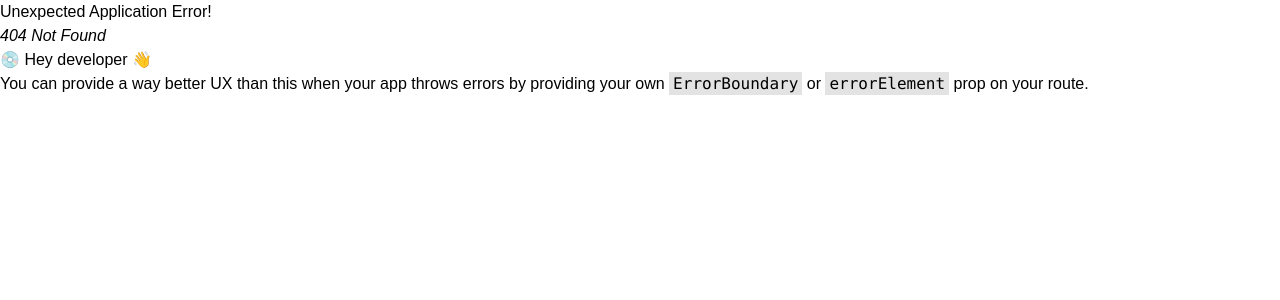
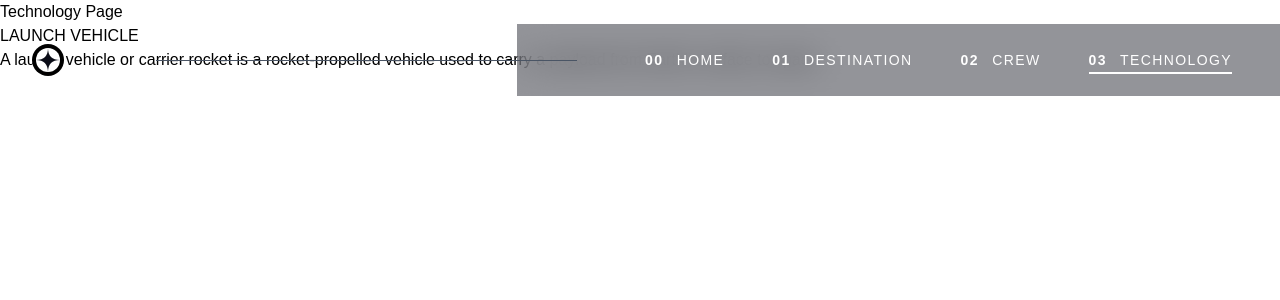
Before and after one commit to Ebrahim-hamada/Space, a React (Vite) app: page /technology in a window 1280 px wide. Before the commit this address had no page. Shown: the top 300 px of the page. Built offline with nearby package versions, Linux system fonts and the light colour scheme.

Commit message:
Commit 1: Create base Technology component structure

```diff
--- a/src/App.css
+++ /dev/null
@@ -1 +0,0 @@
-@import url('https://fonts.googleapis.com/css2?family=Arvo:ital,wght@0,400;0,700;1,400;1,700&family=Bellefair&family=Dancing+Script:wght@400..700&family=Edu+NSW+ACT+Foundation:wght@405&family=IBM+Plex+Sans:ital,wght@0,100;0,200;0,300;0,400;0,500;0,600;0,700;1,100;1,200;1,300;1,400;1,500;1,600;1,700&family=Pacifico&display=swap');
--- a/src/App.jsx
+++ b/src/App.jsx
@@ -4,6 +4,7 @@ import Layout from './Components/Layout/Layout'
 import Home from './Components/home/Home';
 import Destination from './Components/Destination/Destination';
 import Crew from './Components/crew/Crew';
+import Technology from './Components/technology/Technology';
 
 const App = () => {
   const router= createBrowserRouter([
@@ -12,6 +13,7 @@ const App = () => {
         {index:true , element:<Home/>},
         {path:"/destination" , element:<Destination/>},
         {path:"/crew" , element:<Crew/>},
+        {path:"/technology" , element:<Technology/>},
       ]
 
     }
--- a/src/Components/Navbar/Navbar.jsx
+++ b/src/Components/Navbar/Navbar.jsx
@@ -35,7 +35,7 @@ const Navbar = () => {
         </div>
 
         {/* Desktop Navigation */}
-        <div className="hidden md:flex lg:bg-transparent bg-[#282B34]/90 backdrop-blur-md px-12 py-6 justify-end">
+        <div className="hidden md:flex  bg-[#282B34]/50 backdrop-blur-lg px-12 py-6 justify-end">
           <ul className="flex ps-20 space-x-12">
             {navItems.map((item) => (
               <li key={item.id}>
--- a/src/Components/crew/Crew.jsx
+++ b/src/Components/crew/Crew.jsx
@@ -78,7 +78,7 @@ const Crew = () => {
         <div className="mt-20">
           <div className="flex justify-center lg:justify-start items-center space-x-4">
             <span className="text-[#4D4D56] font-bold text-2xl">02</span>
-            <h1 className="text-xl tracking-[1.75px] lg:text-2xl lg:tracking-[4.75px] text-white">
+            <h1 className="text-xl tracking-[1.75px] lg:text-xl lg:tracking-[4.75px] text-white">
               MEET YOUR CREW
             </h1>
           </div>
--- a/src/Components/destination/Destination.jsx
+++ b/src/Components/destination/Destination.jsx
@@ -84,7 +84,7 @@ const Destination = () => {
         <div className="mt-20">
           <div className="flex text-center md:text-start items-center space-x-4">
             <span className="text-[#4D4D56] font-bold text-2xl">01</span>
-            <h1 className="text-xl tracking-[1.75px]  lg:text-2xl lg:tracking-[4.75px] text-white">
+            <h1 className="text-xl tracking-[1.75px]  lg:text-xl lg:tracking-[4.75px] text-white">
               PICK YOUR DESTINATION
             </h1>
           </div>
--- a/src/Components/home/Home.jsx
+++ b/src/Components/home/Home.jsx
@@ -32,7 +32,7 @@ const Home = () => {
       }}
     >
       {/* Content Wrapper */}
-      <div className="w-[80%] mx-auto px-6 pt-32 md:pt-40 lg:pt-90 pb-20">
+      <div className="w-[80%] mx-auto px-6 pt-32 md:pt-70 lg:pt-90 pb-20">
         <div className="flex flex-col lg:flex-row items-center justify-between gap-12 lg:gap-24">
           <div className="text-center w-[565px] lg:text-left max-w-md lg:max-w-xl">
             <h2 className="text-lg md:text-xl uppercase tracking-widest text-blue-100 mb-4">
@@ -41,7 +41,7 @@ const Home = () => {
             <h1 className="text-7xl md:text-8xl lg:text-9xl text-white mb-6">
               SPACE
             </h1>
-            <p className="text-base md:text-lg text-blue-100 leading-relaxed">
+            <p className="w-[80%] mx-auto md:w-full text-base md:text-lg text-blue-100 leading-relaxed">
               Let's face it; if you want to go to space, you might as well
               genuinely go to outer space and not hover kind of on the edge of
               it. Well sit back, and relax because we'll give you a truly out of
--- /dev/null
+++ b/src/Components/technology/Technology.jsx
@@ -0,0 +1,41 @@
+import React, { useState } from "react";
+import VEHICLE from "../../assets/image/technology/image-launch-vehicle-portrait.jpg";
+import SPACEPORT from "../../assets/image/technology/image-spaceport-portrait.jpg";
+import CAPSULE from "../../assets/image/technology/image-space-capsule-portrait.jpg";
+
+const Technology = () => {
+  const [activeTechnology, setActiveTechnology] = useState(0);
+
+  const technologies = [
+    {
+      id: 0,
+      name: "LAUNCH VEHICLE",
+      description: "A launch vehicle or carrier rocket is a rocket-propelled vehicle used to carry a payload from Earth's surface to space.",
+      imageUrl: VEHICLE,
+    },
+    {
+      id: 1,
+      name: "SPACEPORT",
+      description: "A spaceport or cosmodrome is a site for launching spacecraft.",
+      imageUrl: SPACEPORT,
+    },
+    {
+      id: 2,
+      name: "SPACE CAPSULE",
+      description: "A space capsule is a crewed spacecraft that uses a blunt-body capsule to reenter Earth's atmosphere.",
+      imageUrl: CAPSULE,
+    },
+  ];
+
+  const currentTech = technologies[activeTechnology];
+
+  return (
+    <div>
+      <h1>Technology Page</h1>
+      <h2>{currentTech.name}</h2>
+      <p>{currentTech.description}</p>
+    </div>
+  );
+};
+
+export default Technology;
```
